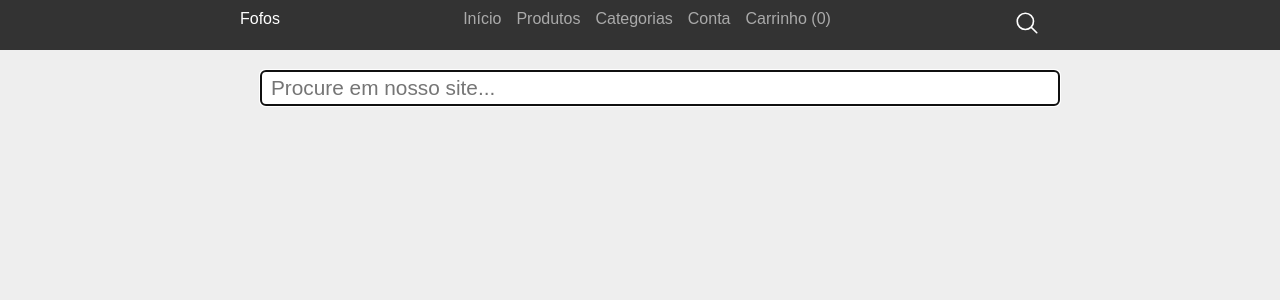
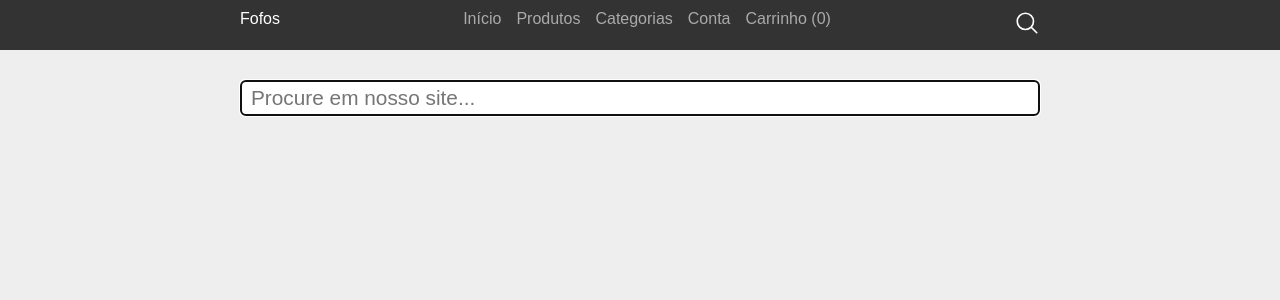
Before and after one commit to devguicordeiro/SiteFofos, a Next.js app: page /search in a window 1280 px wide. Shown: the top 300 px of the page. Built offline with nearby package versions, Linux system fonts and the light colour scheme.

Commit message:
last commit on search functionality, way to go

```diff
--- a/pages/search.js
+++ b/pages/search.js
@@ -10,9 +10,16 @@ import { styled } from "styled-components";
 
 const SearchInput = styled(Input)`
     padding: 5px 10px;
-    margin: 20px;
     font-size: 1.3rem;
     border-radius: 5px;
+
+`;
+
+const InputWrapper = styled.div`
+    position: sticky;
+    top: 48px;
+    margin: 25px 0;
+    padding: 5px 0;
 `;
 
 export default function SearchPage() {
@@ -40,11 +47,13 @@ export default function SearchPage() {
         <>
             <Header/>
             <Center>
-                <SearchInput
-                    placeholder="Procure em nosso site..."
-                    value={phrase}
-                    onChange={ev => setPhrase(ev.target.value)}
-                    autoFocus />
+                <InputWrapper>
+                    <SearchInput
+                        placeholder="Procure em nosso site..."
+                        value={phrase}
+                        onChange={ev => setPhrase(ev.target.value)}
+                        autoFocus />
+                </InputWrapper>
                     {!isLoading && phrase !== "" && products.length === 0 && (
                         <h2>Nenhum produto encontrado para pesquisa "{phrase}".</h2>
                     )}
```
